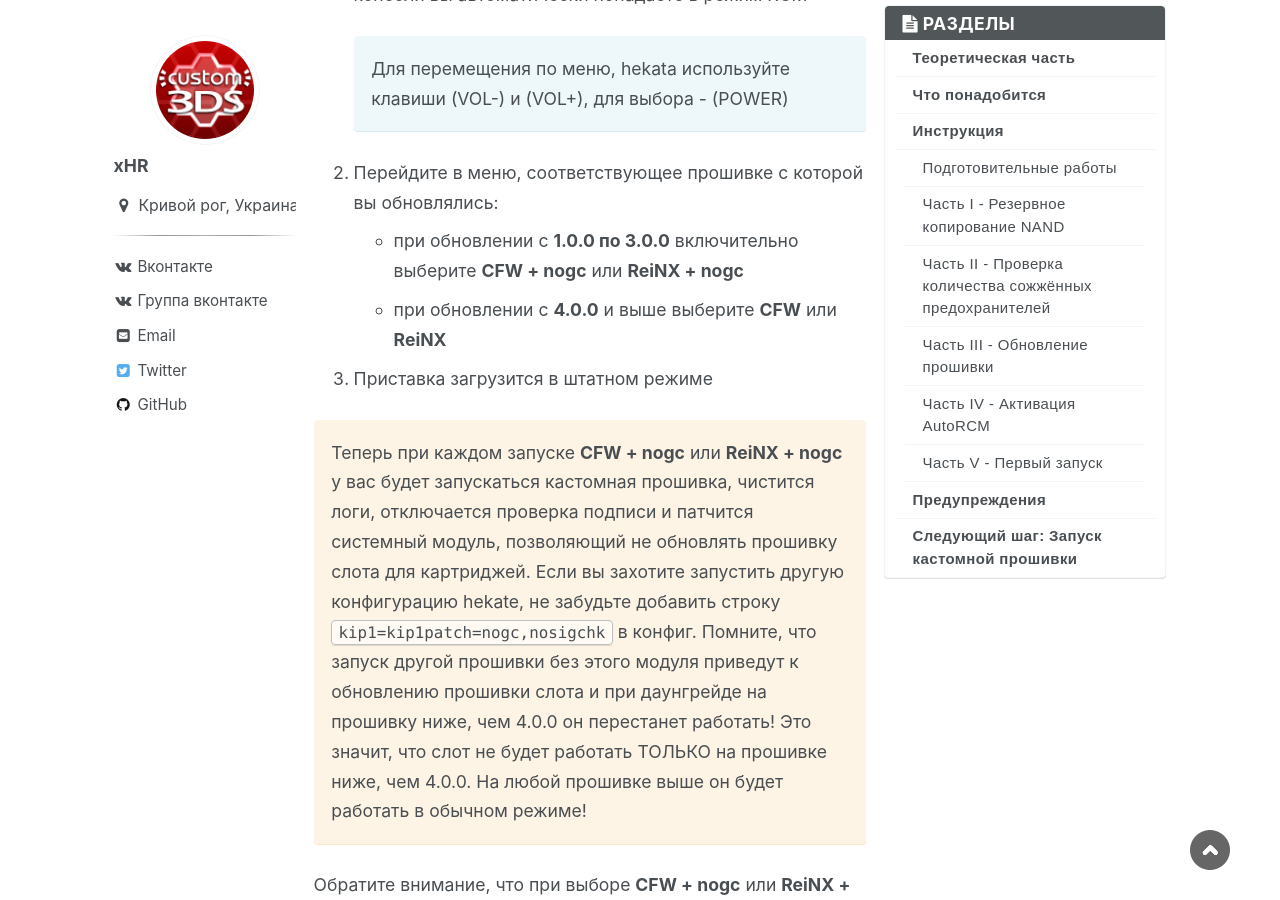
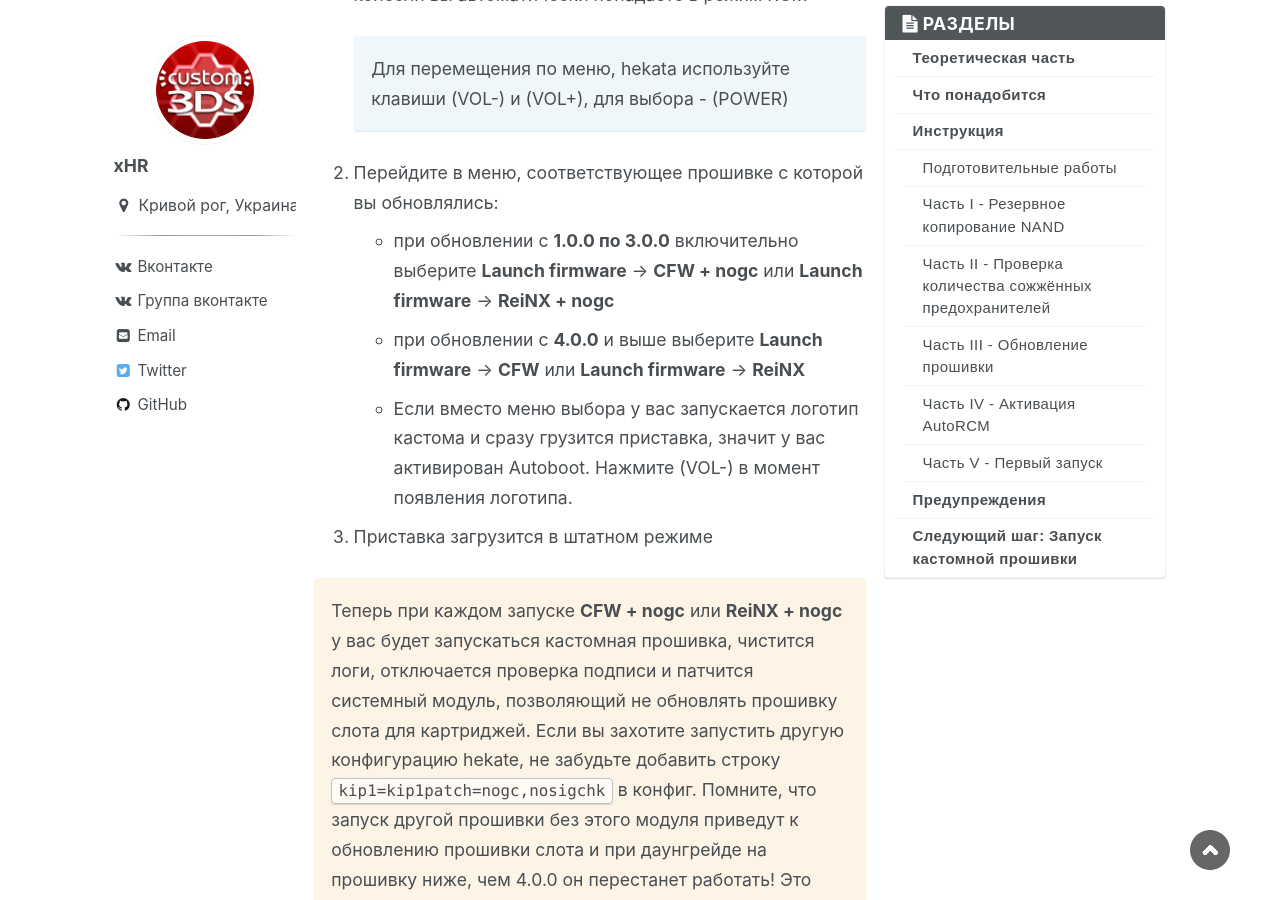
Before and after one commit to rashevskyv/kefir, a Jekyll site: the page built from _pages/update-to-latest.md, in a window 1280 px wide and 900 px high, scrolled down 5771 px. Built offline with Jekyll 4.4.1, drawn with Linux system fonts in a browser that asks for light colours; nearby versions of some CDN libraries.

Commit message:
добавил пояснение в безоасное обновление

```diff
--- a/_pages/update-to-latest.md
+++ b/_pages/update-to-latest.md
@@ -99,8 +99,9 @@ author_profile: true
 	{: .notice--info}
 
 1. Перейдите в меню, соответствующее прошивке с которой вы обновлялись:
-	* при обновлении с **1.0.0 по 3.0.0** включительно выберите **CFW + nogc** или **ReiNX + nogc**
-	* при обновлении с **4.0.0** и выше выберите **CFW** или **ReiNX**
+	* при обновлении с **1.0.0 по 3.0.0** включительно выберите **Launch firmware** -> **CFW + nogc** или **Launch firmware** -> **ReiNX + nogc**
+	* при обновлении с **4.0.0** и выше выберите **Launch firmware** -> **CFW** или **Launch firmware** -> **ReiNX**
+	* Если вместо меню выбора у вас запускается логотип кастома и сразу грузится приставка, значит у вас активирован Autoboot. Нажмите (VOL-) в момент появления логотипа.
 1. Приставка загрузится в штатном режиме
 
 Теперь при каждом запуске **CFW + nogc** или **ReiNX + nogc** у вас будет запускаться кастомная прошивка, чистится логи, отключается проверка подписи и патчится системный модуль, позволяющий не обновлять прошивку слота для картриджей. Если вы захотите запустить другую конфигурацию hekate, не забудьте добавить строку `kip1=kip1patch=nogc,nosigchk` в конфиг. Помните, что запуск другой прошивки без этого модуля приведут к обновлению прошивки слота и при даунгрейде на прошивку ниже, чем 4.0.0 он перестанет работать! Это значит, что слот не будет работать ТОЛЬКО на прошивке ниже, чем 4.0.0. На любой прошивке выше он будет работать в обычном режиме!
```
